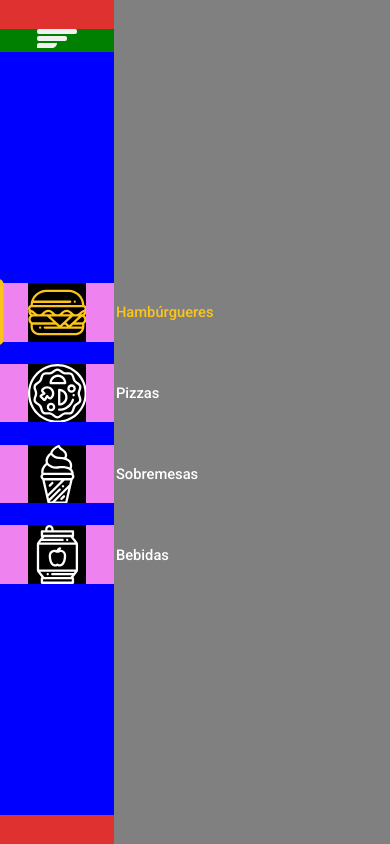
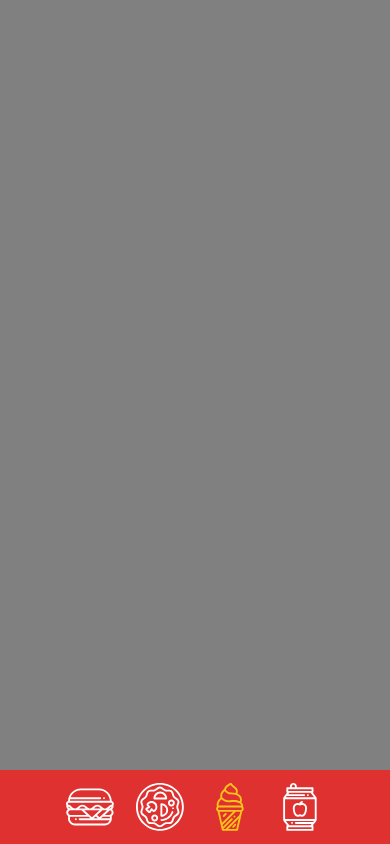
Before and after one commit to GabrielKayque/NeoBistrot_Food-E-commerce-Simulator, a React (Vite) app: page / in a window 390 px wide. Built offline with nearby package versions, Linux system fonts and the light colour scheme.

Commit message:
sidebar responsive design

```diff
--- a/src/components/sidebar/Sidebar.tsx
+++ b/src/components/sidebar/Sidebar.tsx
@@ -1,3 +1,5 @@
+import { useState } from "react";
+
 import { SidebarContainer } from "./Sidebarstyle";
 
 import { ReactComponent as BurguerIcon } from "../../assets/burger.svg";
@@ -8,16 +10,22 @@ import { ReactComponent as SodaIcon } from "../../assets/soda.svg";
 import menuImg from "../../assets/menu.svg";
 
 export default function Sidebar() {
+  const [menuOpen, setMenuOpen] = useState(false);
+
+  const toggleMenu = () => {
+    setMenuOpen(!menuOpen);
+    console.log(menuOpen);
+  };
   return (
     <>
-      <SidebarContainer>
-        <button>
+      <SidebarContainer isMenuOpen={menuOpen}>
+        <button onClick={toggleMenu}>
           <img src={menuImg} alt="Abrir e fechar o menu" />
         </button>
         <nav>
           <ul>
             <li>
-              <a href="#" className="active">
+              <a href="#">
                 <BurguerIcon />
                 <span>Hambúrgueres</span>
               </a>
@@ -29,7 +37,7 @@ export default function Sidebar() {
               </a>
             </li>
             <li>
-              <a href="#">
+              <a href="#" className="active">
                 <IceCreamIcon />
                 <span>Sobremesas</span>
               </a>
--- a/src/components/sidebar/Sidebarstyle.ts
+++ b/src/components/sidebar/Sidebarstyle.ts
@@ -1,17 +1,26 @@
-import styled from "styled-components";
+import styled, { css } from "styled-components";
 
-export const SidebarContainer = styled.aside`
+interface SidebarContainerProps {
+  isMenuOpen: boolean;
+}
+
+export const SidebarContainer = styled.aside<SidebarContainerProps>`
   background-color: #E03131;
-  width: 7.75rem;
+
+  ${({ isMenuOpen }) => isMenuOpen
+    ? css`width:16rem`
+    : css`width:7.75rem`
+  };
+
   padding: 2rem 0;
-  /* overflow: hidden;  */
+  overflow: hidden;
   display: flex;
   flex-direction: column;
   align-items: center;
+  transition: width 0.3s;
 
   button {
     background: none;
-    background-color: green;  /* apagar */
     border: none;
     width: 100%;
   }
@@ -20,7 +29,6 @@ export const SidebarContainer = styled.aside`
     flex: 1;
     width: 100%;
     height: 100%;
-    background-color: blue; /* apagar */
 
     ul {
       height: 100%;
@@ -32,7 +40,6 @@ export const SidebarContainer = styled.aside`
     }
 
     li {
-      background-color:  violet; /* apagar */
       a {
         width: fit-content;
         position: relative;
@@ -42,7 +49,6 @@ export const SidebarContainer = styled.aside`
         gap: 2rem;
 
         svg {
-          background-color: black; /* apagar */
           fill: white;
           width: 4rem;
           height: 4rem;
@@ -84,4 +90,49 @@ export const SidebarContainer = styled.aside`
     }
 
   }
+
+  @media (max-width: 720px) {
+    position: fixed;
+    bottom: 0;
+    left: 0;
+    z-index: 999;
+
+    width: 100%;
+    height: 5rem;
+    overflow-y: auto;
+    padding: 0;
+
+    button {
+      display: none;
+    }
+
+    nav {
+      ul {
+        display: flex;
+        flex-direction: row;
+        align-items: center;
+      }
+
+      li {
+        a {
+          flex-direction: column;
+          padding: 0;
+
+          svg {
+            width: 3.25rem;
+            height: 3.25rem;
+          }
+
+          span {
+            display:none;
+          }
+        }
+
+        a::after {
+          display: none;
+        }
+
+      }
+    }
+  }
 `
```
